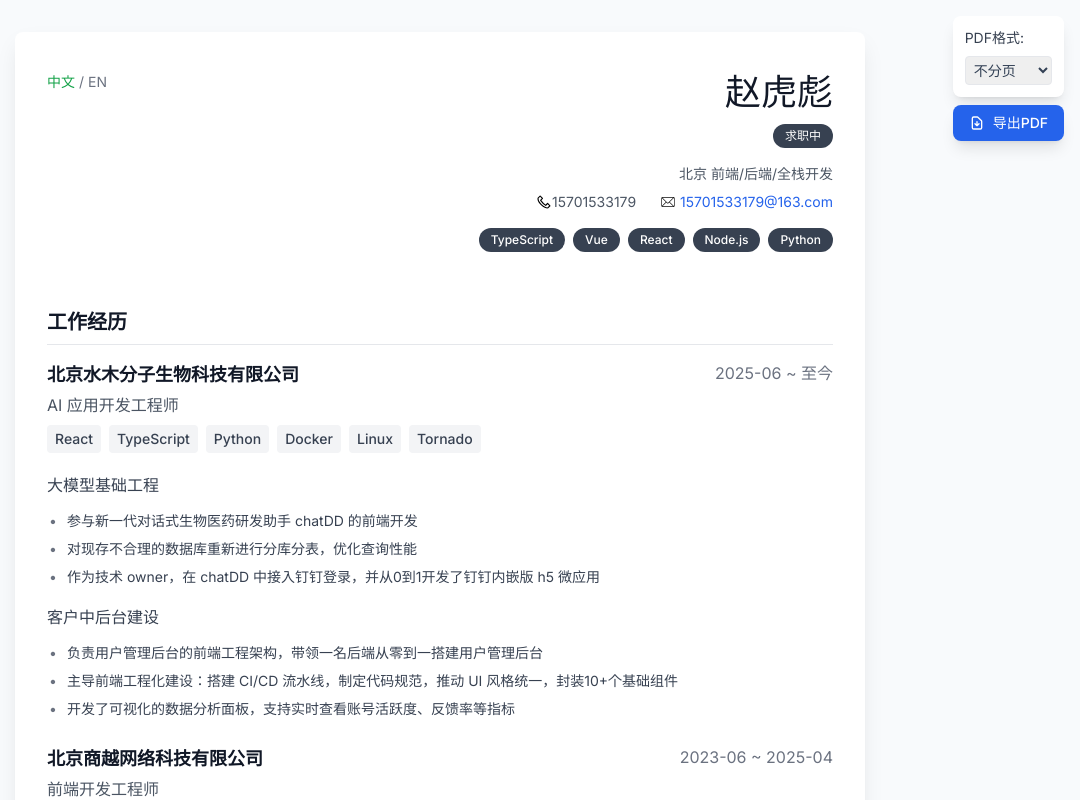
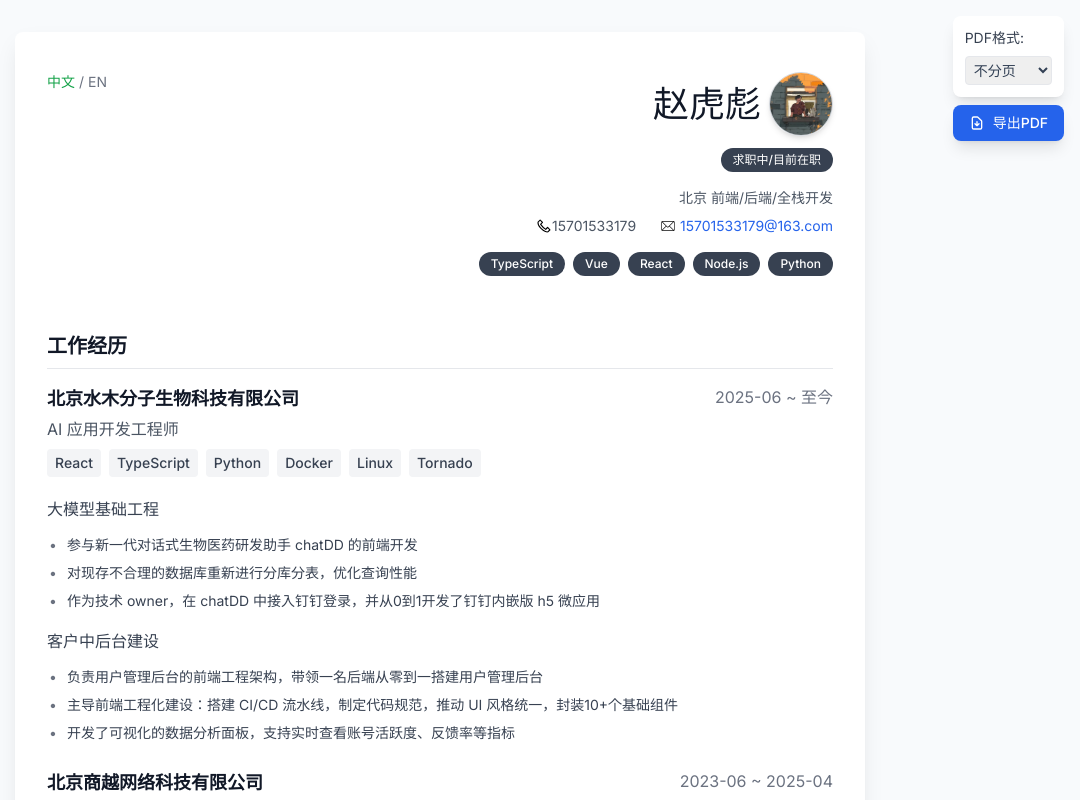
Before and after one commit to au-to/my-resume, a Vue app: page / in a window 1280 px wide. Shown: the top 800 px of the page, without its empty margins (200-1280 px from the left). Built offline with nearby package versions, Linux system fonts and the light colour scheme.

Commit message:
feat：添加头像展示

```diff
--- a/src/components/ResumeTemplate.vue
+++ b/src/components/ResumeTemplate.vue
@@ -35,12 +35,20 @@
           <span class="mx-1">/</span>
           <span class="cursor-pointer hover:text-gray-700">EN</span>
         </div>
-        <div class="text-right">
-          <h1 class="text-4xl font-light text-gray-900 mb-3">{{ resumeData.personalInfo.name }}</h1>
-          <div class="flex justify-end">
-            <span class="status-tag">{{ resumeData.personalInfo.status }}</span>
+        <div class="flex justify-end items-center">
+          <h1 class="text-4xl font-light text-gray-900 leading-none text-right">{{ resumeData.personalInfo.name }}</h1>
+          <div class="avatar-container" v-if="resumeData.personalInfo.avatar">
+            <img
+              :src="resumeData.personalInfo.avatar"
+              class="avatar-image"
+            />
           </div>
         </div>
+      </div>
+
+      <!-- 状态 -->
+      <div class="flex justify-end mb-4">
+        <span class="status-tag">{{ resumeData.personalInfo.status }}</span>
       </div>
 
       <!-- 联系信息 -->
@@ -339,11 +347,12 @@ const exportPDF = async () => {
 const resumeData = ref({
   personalInfo: {
     name: `${env === 'development' ? '赵虎彪' : 'Ryan'}`,
-    status: '求职中',
+    status: '求职中/目前在职',
     location: '北京',
     job: '前端/后端/全栈开发',
     phone: '15701533179',
-    email: '15701533179@163.com'
+    email: '15701533179@163.com',
+    avatar: '/avator.png'
   },
   skills: ['TypeScript', 'Vue', 'React', 'Node.js', 'Python'],
   experiences: [
--- a/src/style.css
+++ b/src/style.css
@@ -31,7 +31,7 @@ body {
 
 /* 简历头部容器样式 */
 .header-container {
-  @apply flex justify-between items-start mb-4;
+  @apply flex justify-between items-start mb-3;
 }
 
 /* PDF导出按钮容器样式 */
@@ -135,6 +135,16 @@ body {
 /* 语言切换样式 */
 .language-switch {
   @apply text-sm text-gray-500 cursor-pointer;
+}
+
+/* 头像容器样式 */
+.avatar-container {
+  @apply flex-shrink-0 flex flex-col items-center justify-start ml-2;
+}
+
+/* 头像图片样式 */
+.avatar-image {
+  @apply w-16 h-16 rounded-full object-cover border border-gray-300 shadow-md;
 }
 
 /* 移动端适配 */
@@ -279,6 +289,13 @@ body {
     print-color-adjust: exact;
   }
 
+  /* 头像打印样式 */
+  .avatar-image {
+    -webkit-print-color-adjust: exact;
+    print-color-adjust: exact;
+    border-color: #e5e7eb;
+  }
+
   /* 优化间距 */
   .px-8 {
     padding-left: 2rem;
```
Also changed, not shown: public/avator.png (added).
